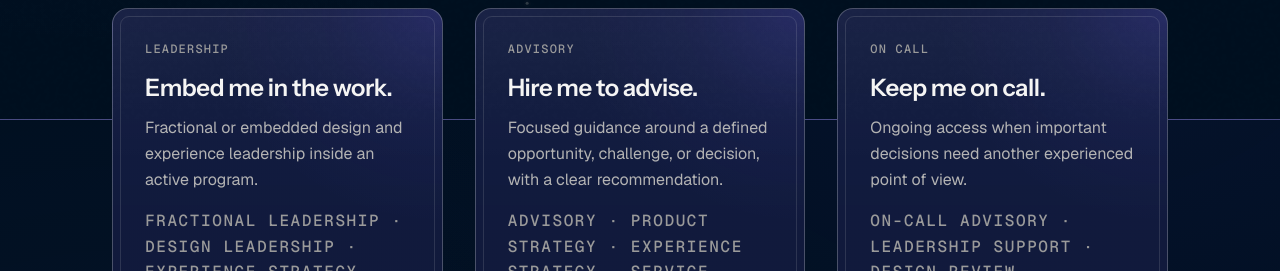
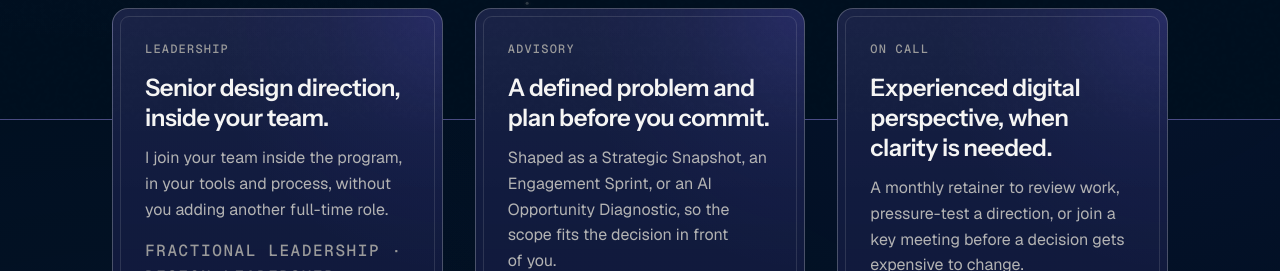
Before and after one commit to ShawnCapizzi/shawncapizzi-com, a Next.js app: page /engagements in a window 1280 px wide. Shown: the part 681-952 px from the top of the page. Built offline with nearby package versions, Linux system fonts and the light colour scheme; no server answers.

Commit message:
Engagements cards: headlines that add to their labels, how-it-works descriptions

```diff
--- a/app/engagements/page.tsx
+++ b/app/engagements/page.tsx
@@ -30,24 +30,24 @@ const WAYS = [
   {
     id: "leadership",
     name: "Leadership",
-    title: "Embed me in the work.",
+    title: "Senior design direction, inside your team.",
     tagline:
-      "Fractional or embedded design and experience leadership inside an active program.",
+      "I join your team inside the program, in your tools and process, without you adding another full-time role.",
     keywords: "Fractional leadership · Design leadership · Experience strategy · Product design · UX/CX",
   },
   {
     id: "advisory",
     name: "Advisory",
-    title: "Hire me to advise.",
-    tagline: "Focused guidance around a defined opportunity, challenge, or decision, with a clear recommendation.",
+    title: "A defined problem and plan before you commit.",
+    tagline: "Shaped as a Strategic Snapshot, an Engagement Sprint, or an AI Opportunity Diagnostic, so the scope fits the decision in front of you.",
     keywords: "Advisory · Product strategy · Experience strategy · Service design · Design systems",
   },
   {
     id: "oncall",
     name: "On Call",
-    title: "Keep me on call.",
+    title: "Experienced digital perspective, when clarity is needed.",
     tagline:
-      "Ongoing access when important decisions need another experienced point of view.",
+      "A monthly retainer to review work, pressure-test a direction, or join a key meeting before a decision gets expensive to change.",
     keywords: "On-call advisory · Leadership support · Design review · Strategic guidance",
   },
 ];
@@ -219,7 +219,7 @@ export default function Page() {
                 className="flex flex-col card card-value"
               >
                 <p className="eyebrow">{way.name}</p>
-                <h3 className="card-title text-text-primary">{way.title}</h3>
+                <h3 className="card-title text-text-primary text-balance">{way.title}</h3>
                 <p className="card-text text-text-secondary text-pretty">{way.tagline}</p>
                 <p className="card-text metadata-label">{way.keywords}</p>
                 <a
```
